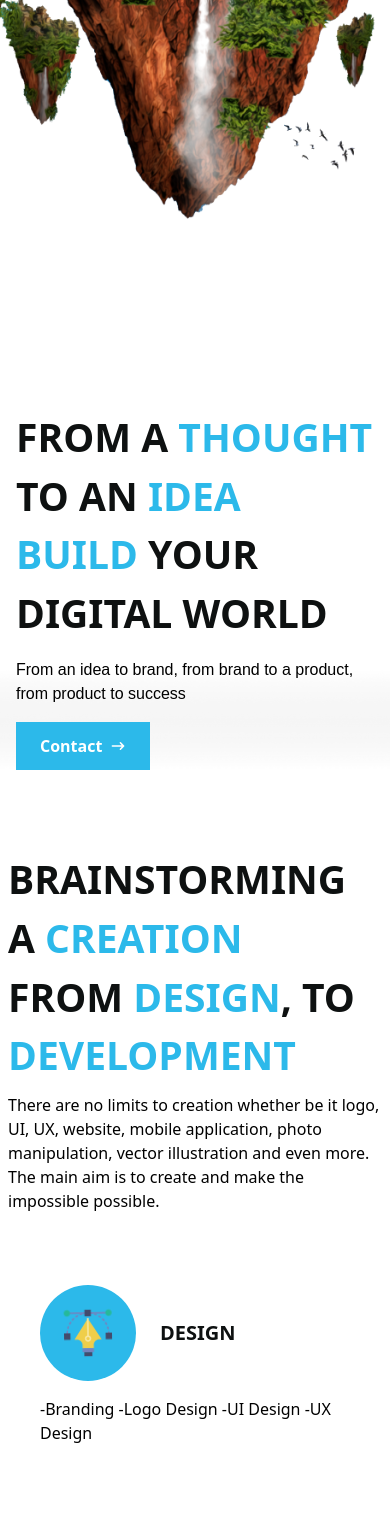
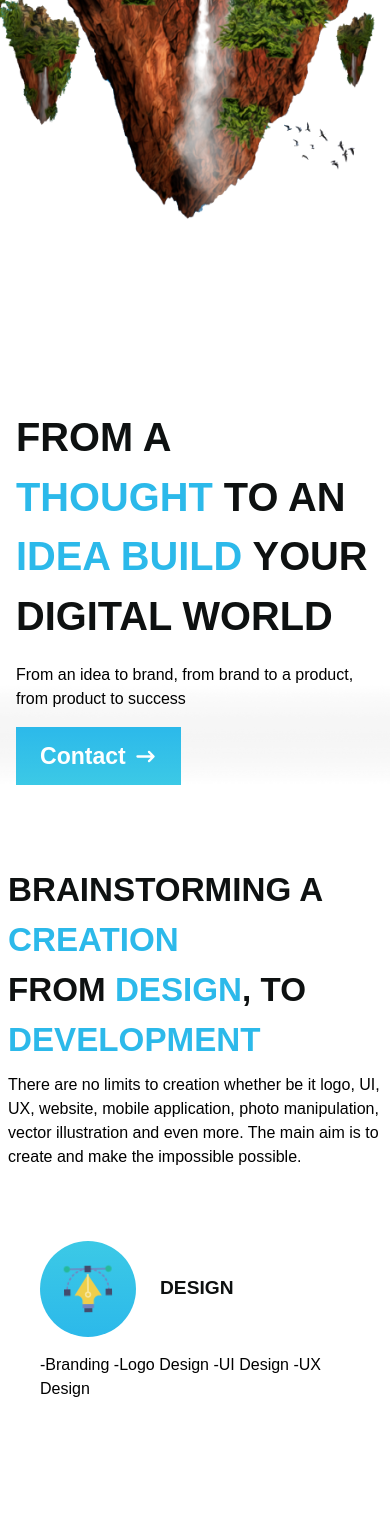
Before and after one commit to UToPiAN1997/utopia_website, a React (Create React App) app: page / in a window 390 px wide. Shown: the part 432-1951 px from the top of the page. Built offline with nearby package versions, Linux system fonts and the light colour scheme.

Commit message:
Title Font Updated To Kanit

```diff
--- a/src/components/Hero.jsx
+++ b/src/components/Hero.jsx
@@ -19,18 +19,17 @@ const Hero = () => {
     <div classname="hero ">
       <div className="group 2xl:px-72 xl:px-16 lg:px-12 md:px-14 sm:px-2 flex flex-cols-2 justify-center md:mx-0 sm:mx-2 items-center md:pt-20 pt-10 align-middle xl:flex-nowrap flex-wrap-reverse 2xl:gap-12">
         <div className="flex flex-col justify-center transition items-start 2xl:w-full lg:w-full group-hover:animate-fade-in-up">
-          <h1 className="text-h2 text-textblack font-black">
-            FROM A <span className="text-primary">THOUGHT</span> TO AN{" "}
-            <span className="text-primary">IDEA</span>
-            <br /> <span className="text-primary">BUILD</span> YOUR DIGITAL
-            WORLD
+          <h1 className="cheader1 text-textblack font-bold">
+            FROM A <span className="text-primary">THOUGHT</span> TO AN
+            <span className="text-primary"> IDEA</span>
+            <span className="text-primary"> BUILD</span> YOUR DIGITAL WORLD
           </h1>
           <p className="cpregular font-normal mt-4 ">
             From an idea to brand, from brand to a product, from product to
             success
           </p>
           <div className="mt-4">
-            <button className="text-white font-h4 font-bold bg-primary px-6 py-3 flex items-center gap-2">
+            <button className="text-white cheader4 font-semibold bg-gradient-to-b from-primary to-secondary hover:drop-shadow-lg px-6 py-3 flex items-center gap-2">
               Contact
               <span className="">
                 <HiArrowNarrowRight />
--- a/src/components/Project.jsx
+++ b/src/components/Project.jsx
@@ -10,10 +10,10 @@ const Project = ({ item }) => {
         <img className="rounded-lg" src={item.image} alt="" />
       </div>
       <div className="mt-4 py-1 px-4 rounded-md bg-transparent border-2 border-primary items-center">
-        <p className="capitalize text-primary text-ps">{item.category}</p>
+        <p className="capitalize text-primary cpsmall">{item.category}</p>
       </div>
-      <h3 className="mt-2 text-h4 font-extrabold capitalize">{item.name}</h3>
-      <p className="text-pr font-normal max-w-md text-left mt-2">
+      <h3 className="mt-4 cheader4 font-bold capitalize">{item.name}</h3>
+      <p className="cpregular font-normal max-w-md text-left mt-2">
         Lorem ipsum dolor sit amet, consectetur adipisicing elit veniam
         obcaecati ipsam.
       </p>
--- a/src/components/Projects.jsx
+++ b/src/components/Projects.jsx
@@ -82,7 +82,7 @@ const Projects = () => {
     <div className="">
       {/* projects nav */}
       <nav className="mt-4 mb-4">
-        <ul className="flex flex-col md:flex-row items-start text-black font-normal text-pr">
+        <ul className="flex flex-col md:flex-row items-start text-black font-normal cpregular">
           {projectsNav.map((item, index) => {
             return (
               <li
--- a/src/components/Services.jsx
+++ b/src/components/Services.jsx
@@ -18,13 +18,13 @@ const Services = () => {
         <div className="flex flex-col-2 flex-wrap group">
           <div className="flex-row w-full xl:w-1/2 sm:w-full">
             <div className="group-hover:animate-fade-in-up">
-              <h2 className="text-h2 text-textblack font-extrabold">
+              <h2 className="cheader2 text-textblack font-bold">
                 BRAINSTORMING A <span className="text-primary">CREATION</span>{" "}
                 <br />
                 FROM <span className="text-primary">DESIGN</span>, TO
                 <span className="text-primary"> DEVELOPMENT</span>
               </h2>
-              <p className="text-pr font-normal mt-2">
+              <p className="cpregular font-normal mt-2">
                 There are no limits to creation whether be it logo, UI, UX,
                 website, mobile application, photo manipulation, vector
                 illustration and even more. The main aim is to create and make
@@ -35,18 +35,18 @@ const Services = () => {
               <div className="grid md:grid-cols-2 md:grid-row-2 gap-6">
                 <div className="bg-gradient-to-b from-transparent to-transparent w-auto h-auto px-8 py-12 rounded-xl">
                   <div className="flex flex-row gap-6 flex-wrap items-center">
-                    <div className="bg-primary rounded-full h-auto w-auto p-6">
+                    <div className="bg-gradient-to-b from-secondary to-primary rounded-full h-auto w-auto p-6">
                       <img
                         src={Designicon}
                         className="h-auto w-auto animate-wiggle"
                         alt="Design Icon"
                       />
                     </div>
-                    <h1 className="text-textblack text-pl font-extrabold uppercase">
+                    <h1 className="text-textblack cplarge font-extrabold uppercase">
                       Design
                     </h1>
                   </div>
-                  <p className="text-pr font-normal mt-4">
+                  <p className="cpregular font-normal mt-4">
                     -Branding -Logo Design -UI Design -UX Design
                   </p>
                 </div>
@@ -59,11 +59,11 @@ const Services = () => {
                         alt="Design Icon"
                       />
                     </div>
-                    <h1 className="text-textblack font-extrabold text-pl uppercase">
+                    <h1 className="text-textblack cplarge font-extrabold uppercase">
                       Web Development
                     </h1>
                   </div>
-                  <p className="text-pr font-normal mt-4">
+                  <p className="cpregular font-normal mt-4">
                     -Branding -Logo Design -UI Design -UX Design
                   </p>
                 </div>
@@ -76,11 +76,11 @@ const Services = () => {
                         alt="Design Icon"
                       />
                     </div>
-                    <h1 className="text-textblack font-extrabold text-pl uppercase">
+                    <h1 className="text-textblack cplarge font-extrabold uppercase">
                       Mobile Development
                     </h1>
                   </div>
-                  <p className="text-pr font-normal mt-4">
+                  <p className="cpregular font-normal mt-4">
                     -Branding -Logo Design -UI Design -UX Design
                   </p>
                 </div>
@@ -93,11 +93,11 @@ const Services = () => {
                         alt="Design Icon"
                       />
                     </div>
-                    <h1 className="text-textblack font-extrabold text-pl uppercase">
+                    <h1 className="text-textblack cplarge font-extrabold uppercase">
                       Brand Identity
                     </h1>
                   </div>
-                  <p className="text-pr font-normal mt-4">
+                  <p className="cpregular font-normal mt-4">
                     -Branding -Logo Design -UI Design -UX Design
                   </p>
                 </div>
--- a/src/components/Techstack.jsx
+++ b/src/components/Techstack.jsx
@@ -11,7 +11,7 @@ import React from "react";
 const Techstack = () => {
   return (
     <div className="group 2xl:mx-60 xl:mx-16 lg:px-12 md:px-14 sm:px-2 py-20 ">
-      <h2 className="text-h2 font-extrabold text-start">
+      <h2 className="cheader2 font-bold text-start">
         <span className="text-primary">TOOLS </span>
         AND <span className="text-primary">TECHNOLOGIES</span> DESIGNED FOR
         CREATING COMPETITIVE <span className="text-primary">PRODUCTS</span>
--- a/src/components/Testimonials.jsx
+++ b/src/components/Testimonials.jsx
@@ -7,13 +7,13 @@ const Testimonials = () => {
   return (
     <section
       id="testimonials"
-      className="section group bg-secondary 2xl:px-72 xl:px-16 lg:px-12 md:px-14 sm:px-2"
+      className="section group 2xl:px-72 xl:px-16 lg:px-12 md:px-14 sm:px-2"
     >
       <div className="sm:mx-0 mx-2 group-hover:animate-fade-in-up">
-        <h2 className="text-h2 font-extrabold text-left">
+        <h2 className="cheader2 font-bold text-left">
           SOME OF OUR <span className="text-primary">TESTIMONIALS</span>
         </h2>
-        <p className="text-pr font-normal mt-2">
+        <p className="cpregular font-normal mt-2">
           There are no limits to creation whether be it logo, UI, UX, website,
           mobile application, photo manipulation, vector illustration and even
           more. The main aim is to create and make the impossible possible.
--- a/src/components/Works.jsx
+++ b/src/components/Works.jsx
@@ -5,11 +5,11 @@ const Works = () => {
   return (
     <div className="2xl:px-64 xl:px-16 lg:px-12 md:px-0 sm:px-2 py-20 group">
       <div className="px-2 md:px-6 group-hover:animate-fade-in-up">
-        <h2 className="text-h2 font-extrabold text-left ">
+        <h2 className="cheader2 font-bold text-left ">
           <span className="text-primary">IDEAS </span>
           WE HAVE BROUGHT TO <span className="text-primary">REALITY</span>
         </h2>
-        <p className="text-pr font-normal mt-2">
+        <p className="cpregular font-normal mt-2">
           There are no limits to creation whether be it logo, UI, UX, website,
           mobile application, photo manipulation, vector illustration and even
           more. The main aim is to create and make the impossible possible.
--- a/src/index.css
+++ b/src/index.css
@@ -3,6 +3,7 @@
 @tailwind utilities;
 
 @import url("https://fonts.googleapis.com/css2?family=Montserrat:ital,wght@0,100;0,200;0,300;0,400;0,500;0,600;0,700;0,800;0,900;1,100;1,200;1,300;1,400;1,500;1,600;1,700;1,800;1,900&display=swap");
+@import url("https://fonts.googleapis.com/css2?family=Kanit:wght@100;200;300;400;500;600;700;800;900&display=swap");
 
 @layer base {
   body {
@@ -20,19 +21,19 @@
     font-size: 16px;
   }
   .cheader1 {
-    font-family: "Montserrat", sans-serif;
+    font-family: "Kanit", sans-serif;
     font-size: 2.488rem;
   }
   .cheader2 {
-    font-family: "Montserrat", sans-serif;
+    font-family: "Kanit", sans-serif;
     font-size: 2.074rem;
   }
   .cheader3 {
-    font-family: "Montserrat", sans-serif;
+    font-family: "Kanit", sans-serif;
     font-size: 1.728rem;
   }
   .cheader4 {
-    font-family: "Montserrat", sans-serif;
+    font-family: "Kanit", sans-serif;
     font-size: 1.44rem;
   }
   .cplarge {
--- a/tailwind.config.js
+++ b/tailwind.config.js
@@ -80,6 +80,7 @@ module.exports = {
         body: "#ffffff",
         "selected-text": "#000000",
         primary: "#2CB9EA",
+        secondary: "#3CC9E6",
         accent: "#f5f5f5",
         textblack: "#0E1111",
         "input-border": "#2Cb9EA",
```
Also changed, not shown: src/components/CTA.jsx (+6 -6 lines), src/components/Footer.jsx (+8 -8 lines), src/components/Navbar.jsx (+11 -11 lines).
